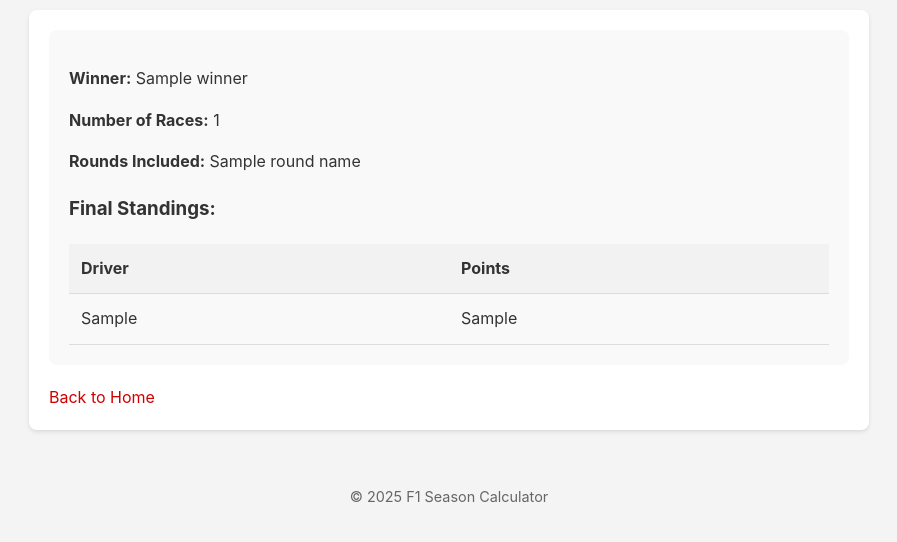
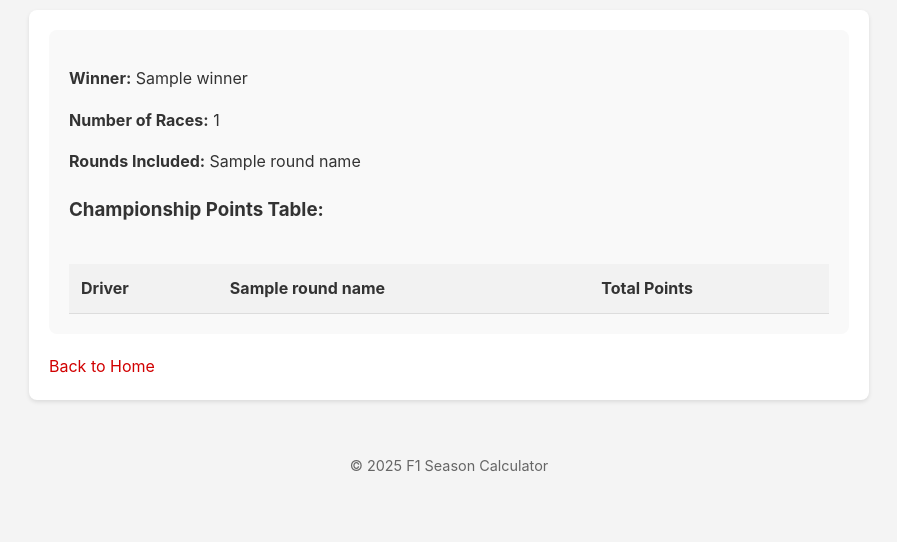
Before and after one commit to NikoKiru/F1_Season_Calculator, a Python web app: template templates/championship.html in a window 1280 px wide. Shown: the part 136-678 px from the top of the page, without its empty margins (191-1088 px from the left). Run offline with Jinja, Linux system fonts and the light colour scheme; the template is opened without the code that fills it: most values are stand-ins (such as "Sample title", 1, 10 or a date in 2020); lists and menus that the app fills with data are empty.

Commit message:
Add round-by-round points calculation and display in championship results

```diff
--- a/templates/championship.html
+++ b/templates/championship.html
@@ -16,23 +16,35 @@
                 <p><strong>Winner:</strong> {{ data.winner }}</p>
                 <p><strong>Number of Races:</strong> {{ data.num_races }}</p>
                 <p><strong>Rounds Included:</strong> {{ data.round_names|join(', ') }}</p>
-                <h3>Final Standings:</h3>
+                {% if data.round_points_data %}
+                <h3 style="margin-top: 20px;">Championship Points Table:</h3>
+                <div style="overflow-x:auto;">
                     <table class="standings-table">
                         <thead>
                             <tr>
                                 <th>Driver</th>
-                            <th>Points</th>
+                                {% for round_name in data.round_names %}
+                                    <th>{{ round_name }}</th>
+                                {% endfor %}
+                                <th>Total Points</th>
                             </tr>
                         </thead>
                         <tbody>
-                        {% for driver in data.standings.split(',') %}
+                            {% for driver_code in data.standings.split(',') %}
+                                {% if data.round_points_data[driver_code] %}
                                     <tr>
-                                <td>{{ data.driver_names[driver] }}</td>
-                                <td>{{ data.driver_points[driver] }}</td>
+                                        <td>{{ data.driver_names[driver_code] }}</td>
+                                        {% for point in data.round_points_data[driver_code].round_points %}
+                                            <td>{{ point }}</td>
+                                        {% endfor %}
+                                        <td><strong>{{ data.round_points_data[driver_code].total_points }}</strong></td>
                                     </tr>
+                                {% endif %}
                             {% endfor %}
                         </tbody>
                     </table>
+                </div>
+                {% endif %}
             {% else %}
                 <p>Championship not found.</p>
             {% endif %}
```
Also changed, not shown: api.py (+8 -0 lines), logic.py (added, +40 -0 lines). Lines whose indentation alone changed are shown as unchanged.
